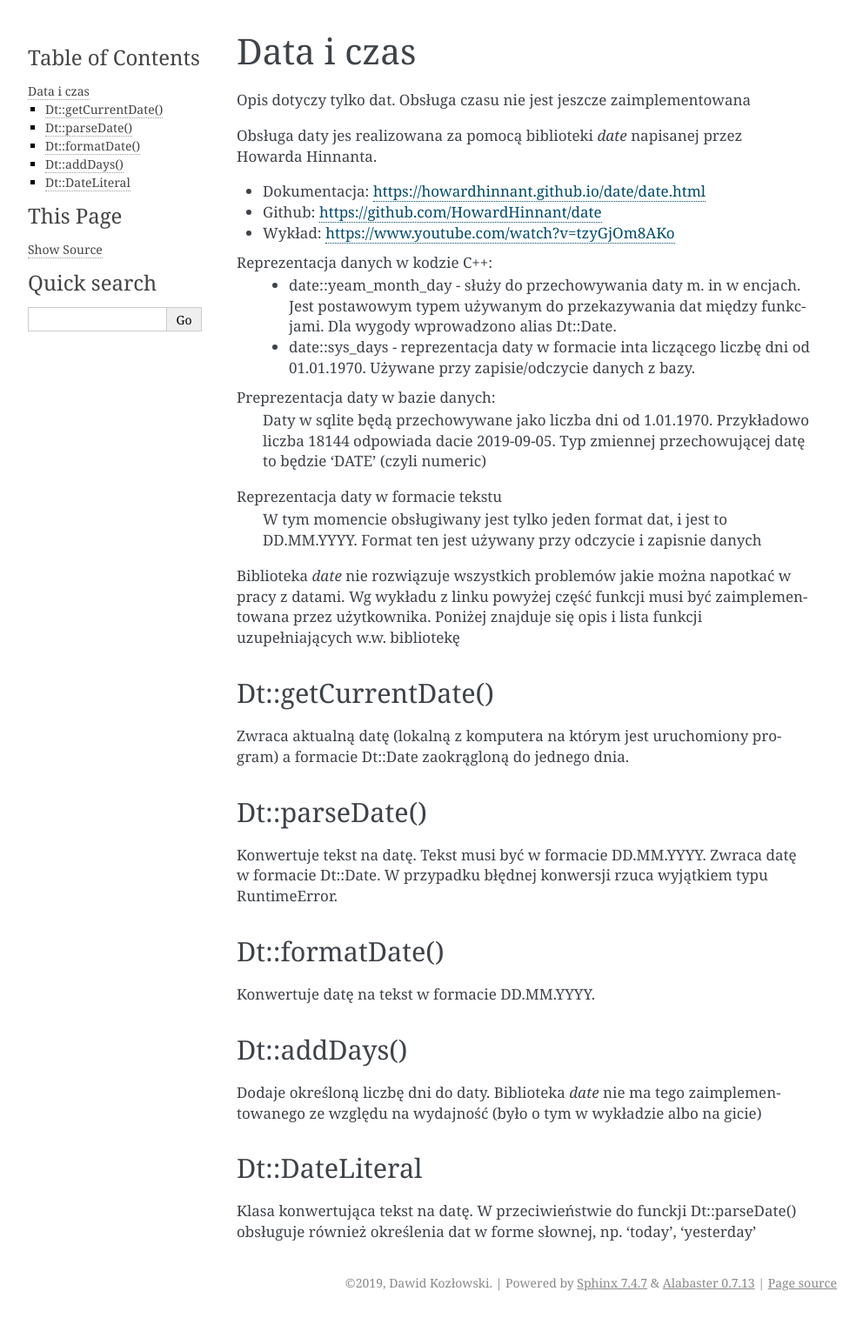
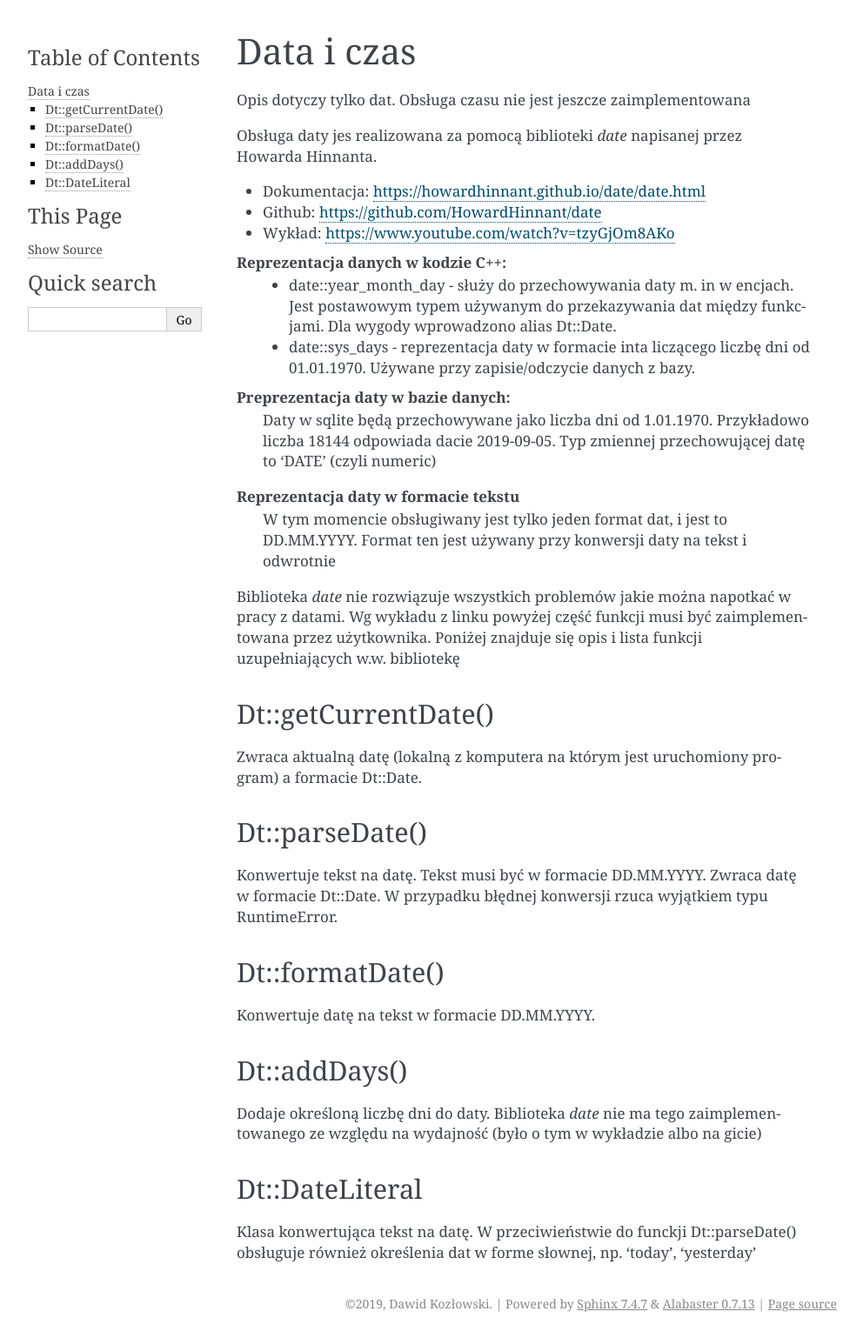
Before and after one commit to minescias/HabitTacker, a Sphinx documentation site: the page built from Docs/source/Core/DateTime.rst, in a window 1280 px wide. Shown: the whole page at 87% size, without its empty margins (148-1140 px from the left). Built offline with Sphinx 7.4.7, drawn with Linux system fonts in a browser that asks for light colours; pages that are not in the unit, such as notebooks, are missing from menus; before the commit the page ends 1514 px from its top, so only the background shows below that.

Commit message:
Doc: Documentation update

```diff
--- a/Docs/source/Core/Cli.rst
+++ b/Docs/source/Core/Cli.rst
@@ -41,7 +41,7 @@ Przykład:
      *  -par, -par2 - parametry (one, two - wartości tych parametów)
 
 Współpraca między klasami Cli
-================================================================================
+********************************************************************************
 #.  Parametry przekazane przez użytkownika są przekazyne do klasy
     ``CommandLineParser``, gdzie jest sprawdzana poprawność składni.
 #.  Wynik parsowania jest zapisywany do klasy Parameters. Klasa ta jest
--- a/Docs/source/Core/DateTime.rst
+++ b/Docs/source/Core/DateTime.rst
@@ -9,21 +9,22 @@ Howarda Hinnanta.
 *   Github: https://github.com/HowardHinnant/date
 *   Wykład: https://www.youtube.com/watch?v=tzyGjOm8AKo
 
-Reprezentacja danych w kodzie C++:
- *  date::yeam_month_day - służy do przechowywania daty m. in w encjach. Jest
+**Reprezentacja danych w kodzie C++:**
+ *  date::year_month_day - służy do przechowywania daty m. in w encjach. Jest
     postawowym typem używanym do przekazywania dat między funkcjami. Dla wygody
     wprowadzono alias Dt::Date.
  *  date::sys_days - reprezentacja daty w formacie inta liczącego liczbę dni od
     01.01.1970. Używane przy zapisie/odczycie danych z bazy.
 
-Preprezentacja daty w bazie danych:
+**Preprezentacja daty w bazie danych:**
     Daty w sqlite będą przechowywane jako liczba dni od 1.01.1970. Przykładowo
     liczba 18144 odpowiada dacie 2019-09-05. Typ zmiennej przechowującej datę
-    to będzie 'DATE' (czyli numeric)
+    to 'DATE' (czyli numeric)
 
-Reprezentacja daty w formacie tekstu
+**Reprezentacja daty w formacie tekstu**
     W tym momencie obsługiwany jest tylko jeden format dat, i jest to
-    DD.MM.YYYY. Format ten jest używany przy odczycie i zapisnie danych
+    DD.MM.YYYY. Format ten jest używany przy konwersji daty na tekst i
+    odwrotnie
 
 Biblioteka `date` nie rozwiązuje wszystkich problemów jakie można napotkać w
 pracy z datami. Wg wykładu z linku powyżej część funkcji musi być
@@ -33,7 +34,7 @@ uzupełniających w.w. bibliotekę
 Dt::getCurrentDate()
 *******************************************************************************
 Zwraca aktualną datę (lokalną z komputera na którym jest uruchomiony program)
-a formacie Dt::Date zaokrągloną do jednego dnia.
+a formacie Dt::Date.
 
 Dt::parseDate()
 ********************************************************************************
--- a/Docs/source/Programming/Requirements.rst
+++ b/Docs/source/Programming/Requirements.rst
@@ -11,6 +11,8 @@ Wymagane
 
 Opcjonalnle
  *  **clang-format**
+ *  **sphinx** - budowanie dokumentacji
+ *  **python** - uruchomienie wewnętrznych narzędzi
 
 
 Biblioteki
--- a/Docs/source/Programming/Tools.rst
+++ b/Docs/source/Programming/Tools.rst
@@ -18,7 +18,7 @@ gen
 Skrypt, który pozwala na dodawanie plików c++ do projektu. Dostępne są 3 opcje:
  *  file <name> - zwykły plik .h i .cpp
  *  class <name> - plik .h i .cpp z pustą klasą
- *  HEADER <name> - zwykły plik .h
+ *  header <name> - zwykły plik .h
  *  test <name> - plik z testami .cpp zawierający pusty fixture zawierający
     wymagane includy, usingi i namespace.
  *  cmake <name> test - tworzy plik projektowy. Opcjonalny parametr <test>
```
Also changed, not shown: other parts of Docs/source/Programming/Tools.rst (+1 -1 lines), Docs/source/Changelog.rst (renamed from Docs/source/Versions.rst, +9 -8 lines), Docs/source/Tasks.rst (+28 -12 lines), Docs/source/tasks/Notes-archive.rst (deleted, +0 -54 lines).
